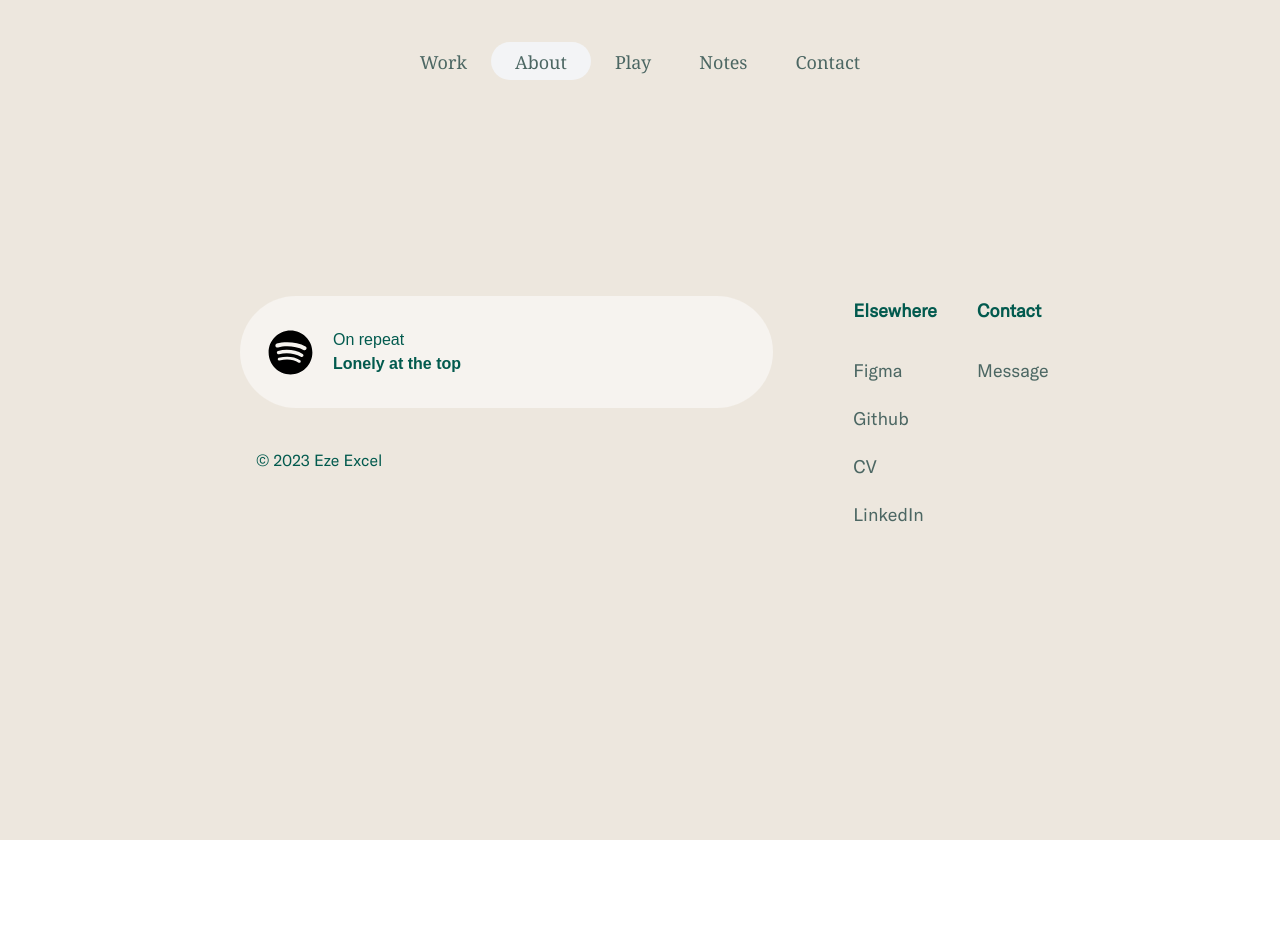
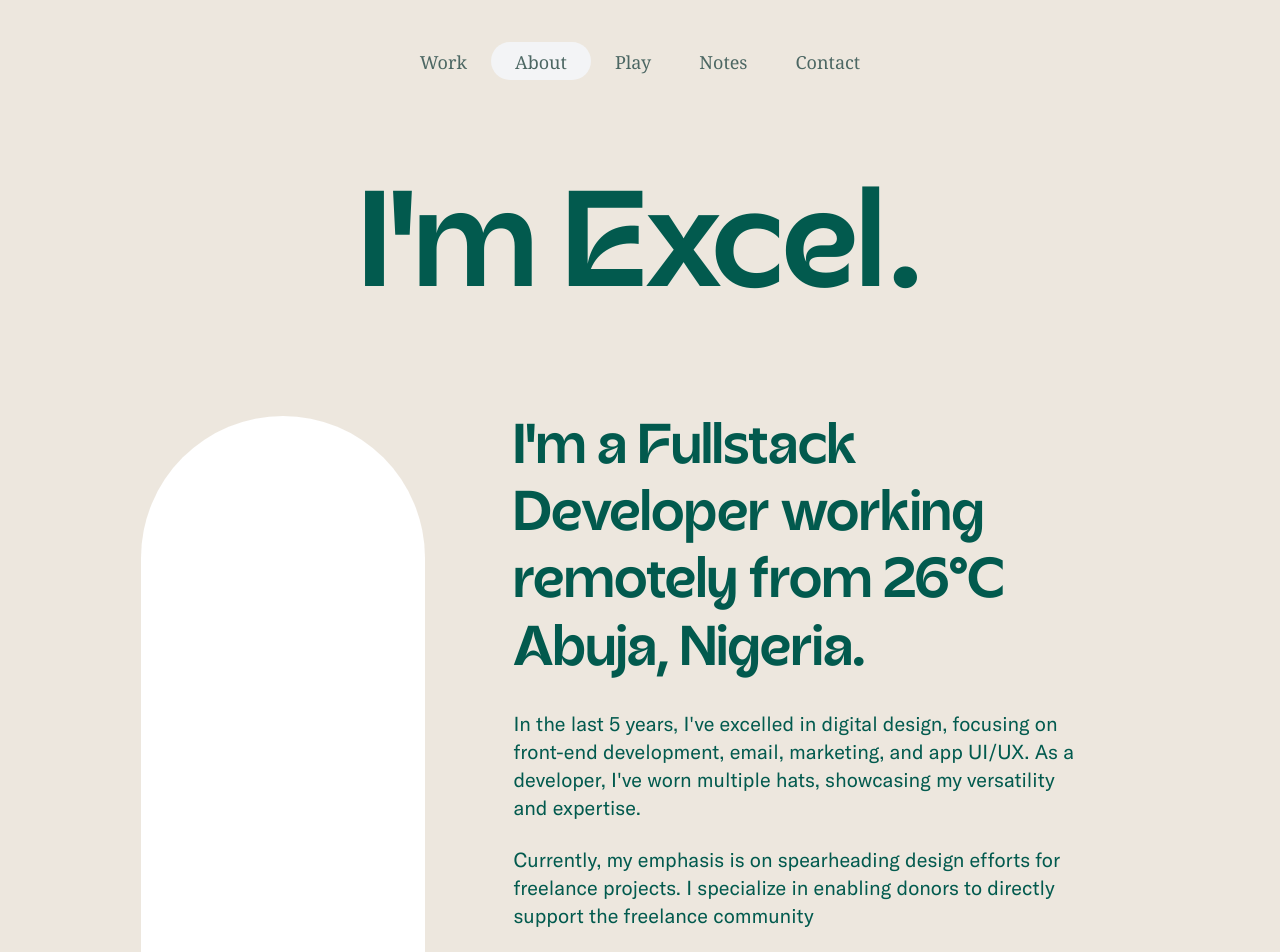
Before and after one commit to Kvngxel/Portfolio, a React (Vite) app in the folder portfolio/: page /about in a window 1280 px wide. Shown: the top 952 px of the page. Before the commit the page ends 840 px from the top, so only its background shows below. Built offline with nearby package versions, Linux system fonts and the light colour scheme.

Commit message:
Developing about page

```diff
--- a/portfolio/src/components/Footer.jsx
+++ b/portfolio/src/components/Footer.jsx
@@ -33,7 +33,7 @@ export const Footer = () => {
         </div>
       </div>
       <div className='max-sm:flex max-sm:justify-center mt-80 md:mt-0 md:ml-64 pb-10 font-body text-pry font-medium'>
-        <p>© {currentYear} Eze Excel</p>
+        <p className='text-lg'>© {currentYear} Eze Excel</p>
       </div>
     </div>
   )
--- a/portfolio/src/pages/About/About.jsx
+++ b/portfolio/src/pages/About/About.jsx
@@ -7,6 +7,26 @@ export const About = () => {
   return (
     <div className="bg-[#ede7de] pt-10 pb-40">
        <Nav/>
+       <div className='md:my-36'>
+        <div className='mt-[30%] mb-[7%] md:mt-32 md:mb-2'>
+            <p className='pb-1 md:pb-0 text-center text-[5vh] md:text-[17vh] text-pry leading-none font-bold md:font-bold font-acron'>I'm Excel.</p>
+        </div>
+        {/* Mid Section */}
+        <div className='md:flex mx-10 md:ml-[11%] md:mr-[8%] my-24'>
+          {/* Top Left */}
+          <div className='md:w-[30%] bg-white rounded-t-full'>
+
+          </div>
+          {/* Top Right */}
+          <div className='md:w-[70%] md:mx-10 md:px-12 max-sm:mt-10'>
+            <p className='pb-1 md:pb-0 text-left text-[3vh] md:text-[7vh] text-pry leading-[120%] font-bold md:font-bold font-acron'>I'm a Fullstack Developer working remotely from 26°C Abuja, Nigeria.</p>
+            <p className='text-pry font-semibold md:font-medium font-body text-[16px] md:text-xl my-6'>
+              In the last 5 years, I've excelled in digital design, focusing on front-end development, email, marketing, and app UI/UX. As a developer, I've worn multiple hats, showcasing my versatility and expertise.</p>
+            <p className='text-pry font-semibold md:font-medium font-body text-[16px] md:text-xl my-6'>
+              Currently, my emphasis is on spearheading design efforts for freelance projects. I specialize in enabling donors to directly support the freelance community</p>
+          </div>
+        </div>
+       </div>
        <Footer/>
     </div>
   )
```
